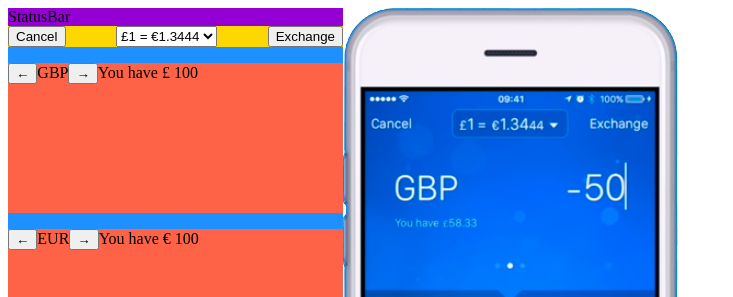
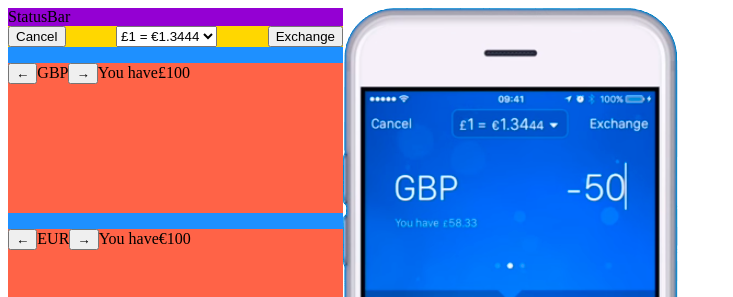
Before and after one commit to Ohar/test-revolut-exchange, a React app: page / in a window 1280 px wide. Shown: the top 297 px of the page, without its empty margins (0-733 px from the left). Built offline with nearby package versions, Linux system fonts and the light colour scheme; the HTML template or start-up script is replaced by a standard one.

Commit message:
AccountInfo: separate “Money”

```diff
--- a/src/components/AccountInfo/index.jsx
+++ b/src/components/AccountInfo/index.jsx
@@ -1,17 +1,18 @@
-import currencySymbolList from '@/consts/currencySymbolList'
+import Money from '@/components/Money'
 import React from 'react'
 import { connect } from 'react-redux'
 import './style.less'
 
-const CENTS_KOEF = 100
-
 function AccountInfo ({account, currency}) {
-  const money  = account[currency] / CENTS_KOEF
-  const symbol = currencySymbolList[currency]
+  const cents = account[currency]
 
   return (
     <span className='AccountInfo'>
-      You have {symbol} {money}
+      You have
+      <Money
+        cents={cents}
+        currency={currency}
+      />
     </span>
   )
 }
--- /dev/null
+++ b/src/components/Money/index.jsx
@@ -0,0 +1,21 @@
+import currencySymbolList from '@/consts/currencySymbolList'
+import React from 'react'
+import './style.less'
+
+const CENTS_KOEF = 100
+
+export default function Money ({cents, currency}) {
+  const money  = cents / CENTS_KOEF
+  const symbol = currencySymbolList[currency]
+
+  return (
+    <span className='Money'>
+      <span className='Money_symbol'>
+        {symbol}
+      </span>
+      <span className='Money_quantity'>
+        {money}
+      </span>
+    </span>
+  )
+}
--- /dev/null
+++ b/src/components/Money/style.less
@@ -0,0 +1,2 @@
+.AccountInfo {
+}
```
